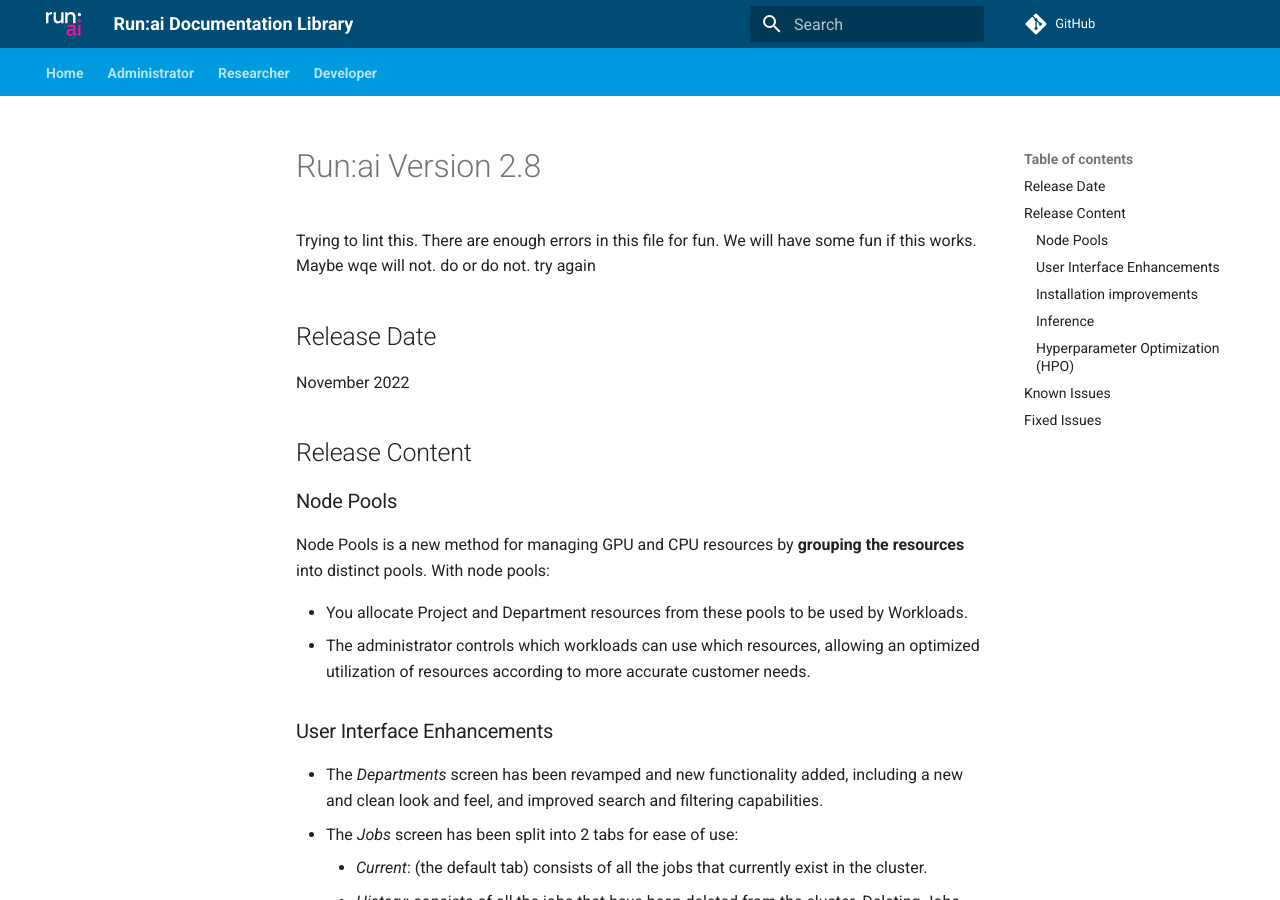
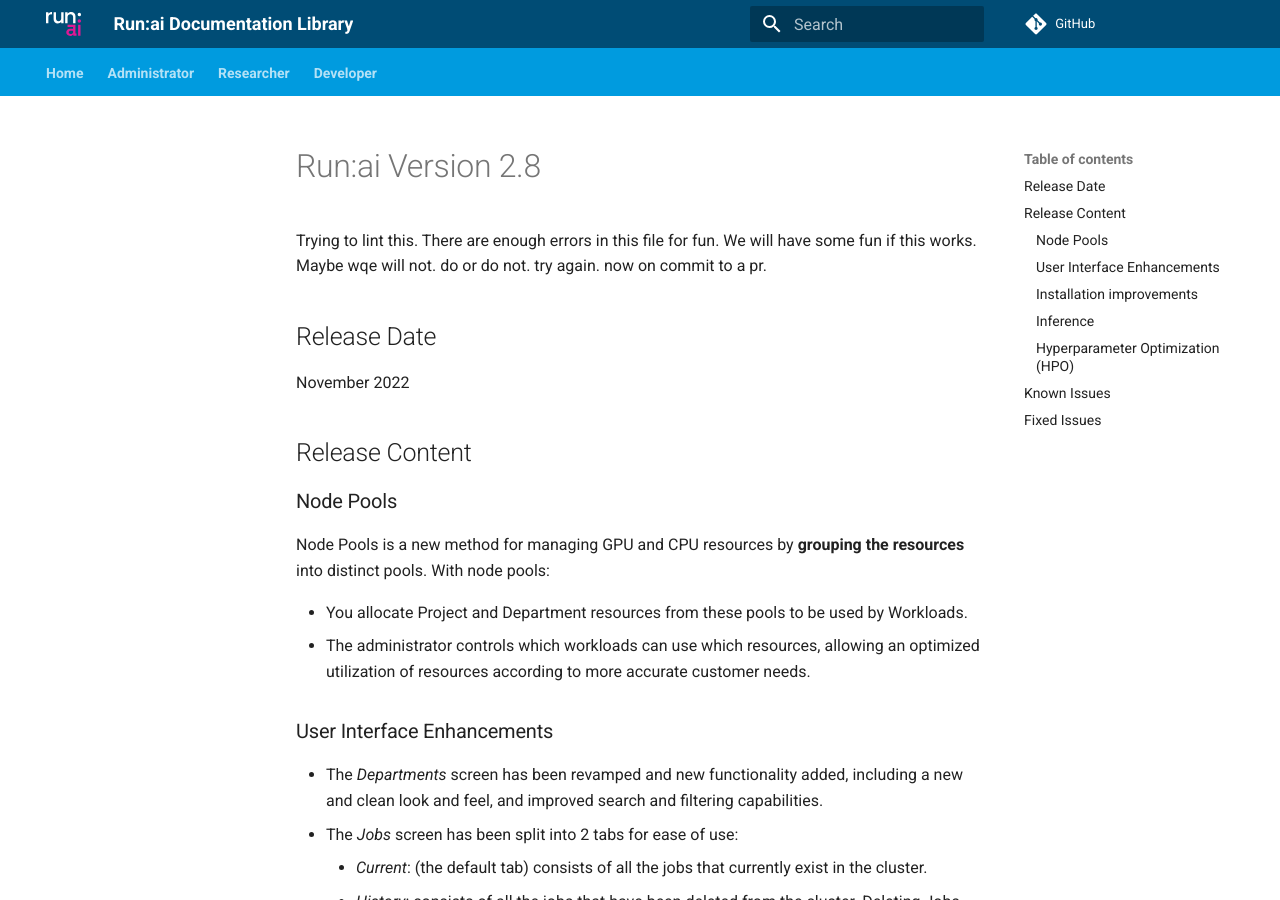
Before and after one commit to jasonnovichRunAI/gh-pages-test, an MkDocs documentation site: the page built from docs/home/whats-new-2-8-copy.md, in a window 1280 px wide and 900 px high. Built offline with MkDocs 1.6.1 and Material for MkDocs 9.7.7, drawn with Linux system fonts in a browser that asks for light colours; comment, search, counter and statistics services are not loaded; the version menu is left out.

Commit message:
pr linting test #22.1 on commit to an open pr

```diff
--- a/docs/home/whats-new-2-8-copy.md
+++ b/docs/home/whats-new-2-8-copy.md
@@ -5,7 +5,7 @@
 We will have some fun if this works.
 Maybe wqe will not.
 do or do not.
-try again
+try again. now on commit to a pr.
 ## Release Date
  November 2022
 
```
